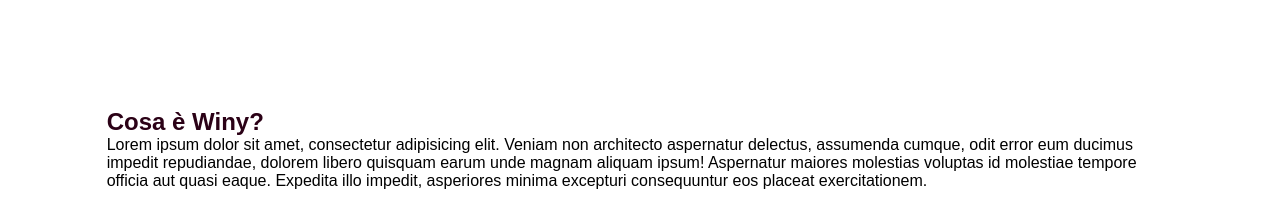
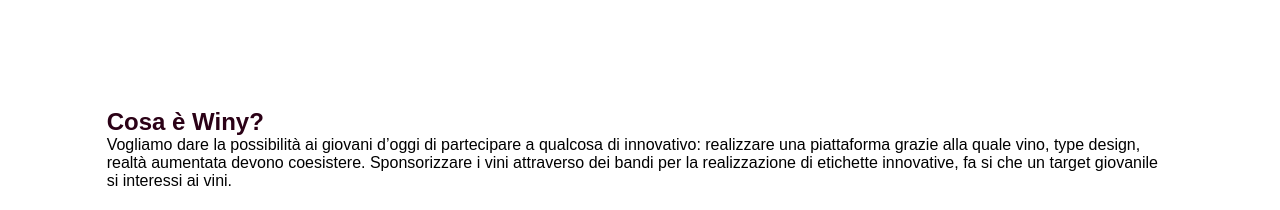
Before and after one commit to g-flex/webWiny, a plain HTML site: page index.html in a window 1280 px wide. Shown: the part 742-952 px from the top of the page. Drawn offline with Linux system fonts and the light colour scheme.

Commit message:
testo cosa e winy

```diff
--- a/index.html
+++ b/index.html
@@ -36,7 +36,12 @@
 	<section class="cosa-e-winy">
 		<div class="text">
 			<h2>Cosa è Winy?</h2>
-			<p>Lorem ipsum dolor sit amet, consectetur adipisicing elit. Veniam non architecto aspernatur delectus, assumenda cumque, odit error eum ducimus impedit repudiandae, dolorem libero quisquam earum unde magnam aliquam ipsum! Aspernatur maiores molestias voluptas id molestiae tempore officia aut quasi eaque. Expedita illo impedit, asperiores minima excepturi consequuntur eos placeat exercitationem.</p>
+			<p>Vogliamo dare la possibilità ai giovani d’oggi di partecipare a qualcosa di innovativo:
+			realizzare una piattaforma grazie alla quale vino, type design, realtà aumentata
+			devono coesistere.
+
+			Sponsorizzare i vini attraverso dei bandi per la realizzazione di etichette innovative,
+			fa si che un target giovanile si interessi ai vini.</p>
 		</div>
 		<!-- <div class="illustration">
 			<img src="https://via.placeholder.com/400x250" alt="Illustrazione: cosa è Winy?">
--- a/js/bandi.js
+++ b/js/bandi.js
@@ -1,6 +1,6 @@
 const $ = (selector) => document.querySelector(selector);
 
-let offset = 800;
+let offset = 500;
 let call;
 function scroll() {
     if ((offset - document.documentElement.scrollTop) > 20) {
```
